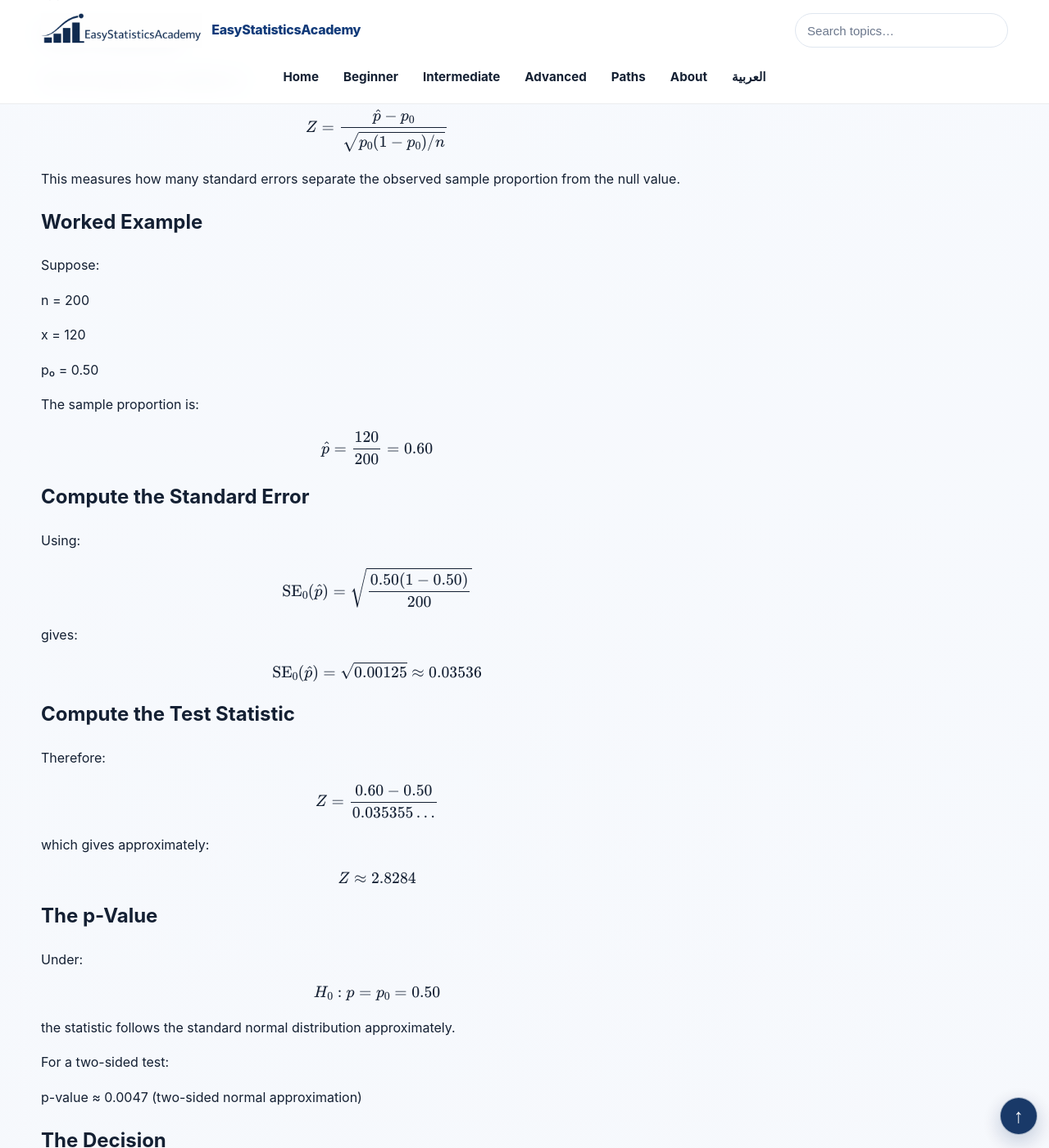
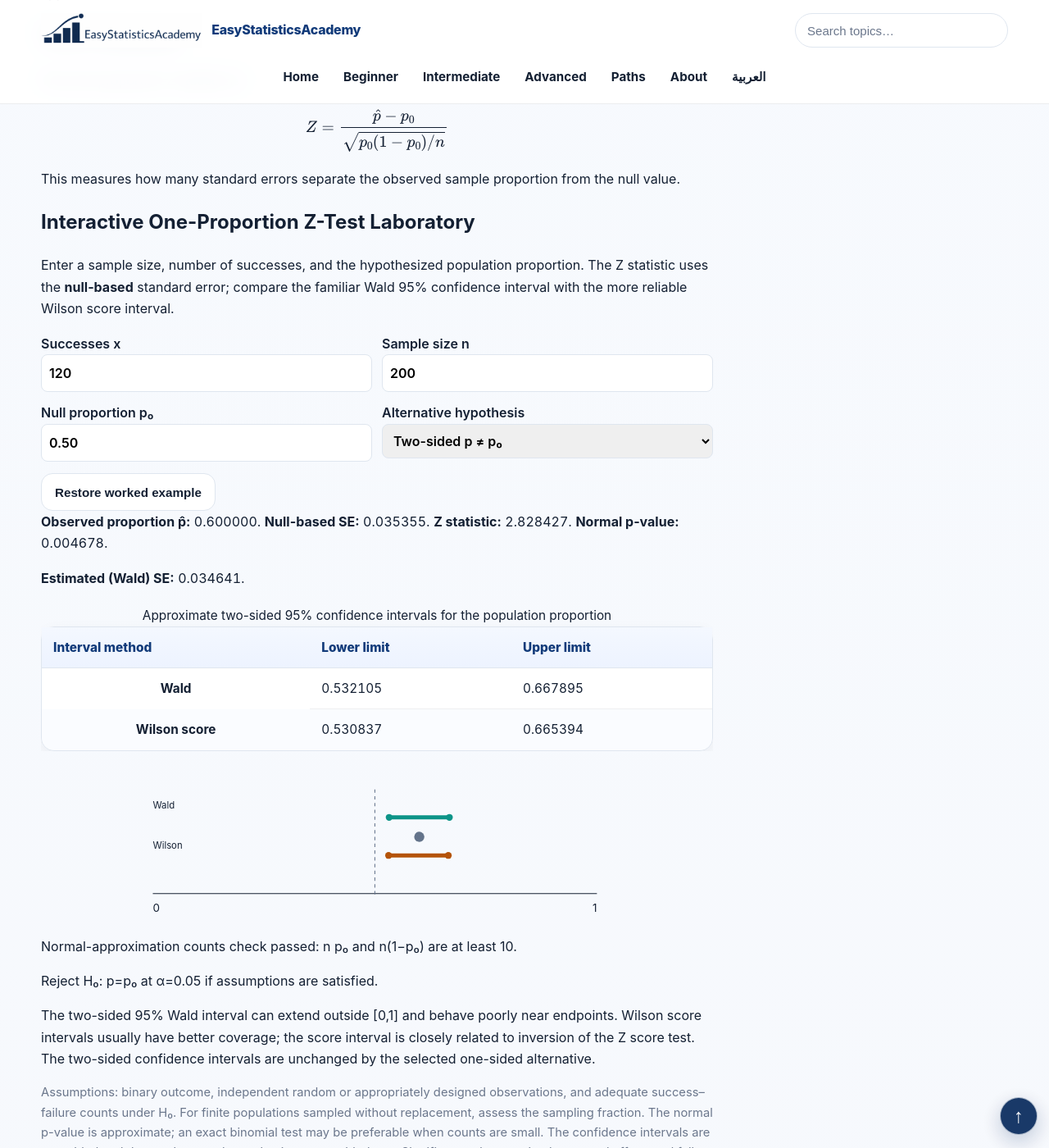
Before and after one commit to ammar-homaida-statistics/easystatisticsacademy, a Jekyll site: the page built from inference/classical-tests/one-proportion-z-test/index.md, in a window 1280 px wide and 1400 px high, scrolled down 3086 px. Shown: the whole window at 82% size. Built offline with Jekyll 4.4.1, drawn with Linux system fonts in a browser that asks for light colours; some of the changed text lies outside the part shown.

Commit message:
Batch #71: interactive one-proportion Z and Wilson/Wald comparison lab

```diff
--- a/inference/classical-tests/one-proportion-z-test/index.md
+++ b/inference/classical-tests/one-proportion-z-test/index.md
@@ -302,7 +302,53 @@ Z=\frac{\hat p-p_0}{\sqrt{p_0(1-p_0)/n}}
       This measures how many standard errors separate the observed sample proportion from the null value.
     </p>
 
-    <h2>Worked Example</h2>
+    <!-- Batch #71: interactive one-proportion Z test and Wilson/Wald intervals -->
+<section class="concept-box" id="esa-one-proportion-lab" aria-labelledby="esa-op-heading">
+<h2 id="esa-op-heading">Interactive One-Proportion Z-Test Laboratory</h2>
+<p>Enter a sample size, number of successes, and the hypothesized population proportion. The Z statistic uses the <strong>null-based</strong> standard error; compare the familiar Wald 95% confidence interval with the more reliable Wilson score interval.</p>
+<div class="esa-op-grid">
+<label for="esa-op-x">Successes x <input id="esa-op-x" type="number" min="0" max="1000000" step="1" value="120"></label>
+<label for="esa-op-n">Sample size n <input id="esa-op-n" type="number" min="1" max="1000000" step="1" value="200"></label>
+<label for="esa-op-p0">Null proportion p₀ <input id="esa-op-p0" type="number" min="0" max="1" step="any" value="0.50"></label>
+<label for="esa-op-alternative">Alternative hypothesis
+<select id="esa-op-alternative"><option value="two-sided">Two-sided p ≠ p₀</option>
+<option value="greater">Greater p &gt; p₀</option><option value="less">Less p &lt; p₀</option></select></label>
+</div>
+<button type="button" class="btn btn-outline" id="esa-op-reset">Restore worked example</button>
+<p id="esa-op-error" role="alert" hidden></p>
+<section id="esa-op-results" aria-live="polite" aria-atomic="true" aria-label="One-proportion Z inference results">
+<p><strong>Observed proportion p̂:</strong> <output id="esa-op-phat"></output>.
+<strong>Null-based SE:</strong> <output id="esa-op-se0"></output>.
+<strong>Z statistic:</strong> <output id="esa-op-z"></output>.
+<strong>Normal p-value:</strong> <output id="esa-op-pvalue"></output>.</p>
+<p><strong>Estimated (Wald) SE:</strong> <output id="esa-op-seWald"></output>.</p>
+<div class="table-wrap"><table><caption>Approximate two-sided 95% confidence intervals for the population proportion</caption>
+<thead><tr><th>Interval method</th><th>Lower limit</th><th>Upper limit</th></tr></thead>
+<tbody>
+<tr><th scope="row">Wald</th><td><output id="esa-op-waldLower"></output></td><td><output id="esa-op-waldUpper"></output></td></tr>
+<tr><th scope="row">Wilson score</th><td><output id="esa-op-wilsonLower"></output></td><td><output id="esa-op-wilsonUpper"></output></td></tr>
+</tbody></table></div>
+<svg id="esa-op-plot" viewBox="0 0 620 185" role="img"
+aria-label="Wald and Wilson 95 percent confidence intervals compared with null proportion"></svg>
+<p id="esa-op-conditions"></p><p id="esa-op-decision"></p><p id="esa-op-interpretation"></p>
+</section>
+<p class="muted-mini">Assumptions: binary outcome, independent random or appropriately designed observations, and adequate success–failure counts under H₀. For finite populations sampled without replacement, assess the sampling fraction. The normal p-value is approximate; an exact binomial test may be preferable when counts are small. The confidence intervals are two-sided and do not change when selecting a one-sided test. Significance does not imply a causal effect, and failure to reject does not prove equality. No observations are stored.</p>
+</section>
+<style>
+#esa-one-proportion-lab{max-width:100%;min-width:0;box-sizing:border-box;overflow-wrap:anywhere}
+#esa-one-proportion-lab .esa-op-grid{display:grid;grid-template-columns:repeat(2,minmax(0,1fr));gap:12px;margin:14px 0}
+#esa-one-proportion-lab label{display:block;font-weight:600;min-width:0}
+#esa-one-proportion-lab :is(input,select){display:block;box-sizing:border-box;width:100%;min-width:0;max-width:100%;padding:9px;font:inherit;border:1px solid var(--border);border-radius:8px}
+#esa-one-proportion-lab [hidden]{display:none!important}
+#esa-one-proportion-lab svg{display:block;width:100%;height:auto;max-width:640px;margin:10px auto}
+#esa-one-proportion-lab .table-wrap{max-width:100%;overflow-x:auto}
+#esa-one-proportion-lab output{font-variant-numeric:tabular-nums}
+#esa-one-proportion-lab :is(input,select,button):focus-visible{outline:2px solid var(--accent);outline-offset:2px}
+@media(max-width:650px){#esa-one-proportion-lab .esa-op-grid{grid-template-columns:minmax(0,1fr)}}
+@media print{#esa-one-proportion-lab .esa-op-grid,#esa-one-proportion-lab button{display:none}}
+</style>
+<script defer src="/js/one-proportion-z-explorer.js"></script>
+<h2>Worked Example</h2>
 
     <p>
       Suppose:
```
